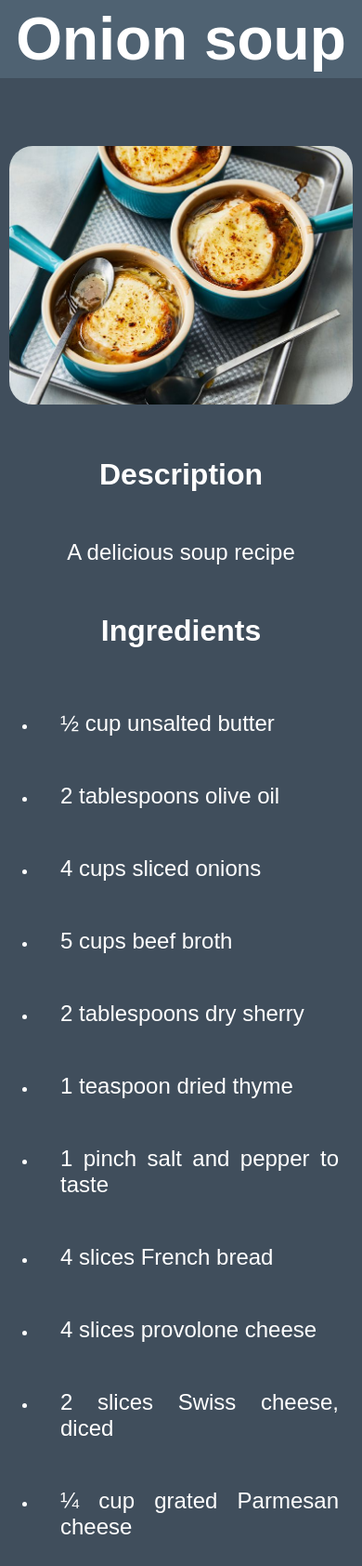
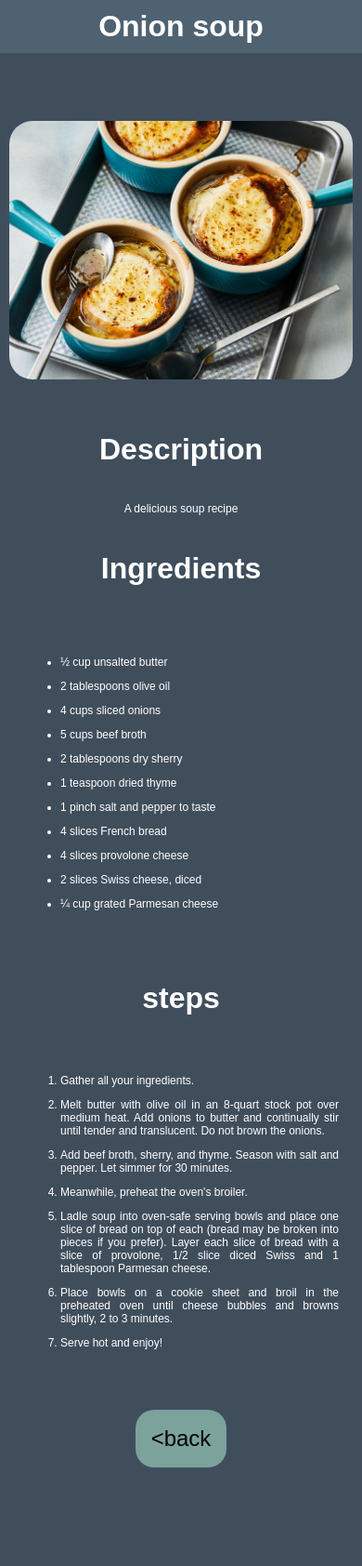
Before and after one commit to BearDad/odin-recipes, a website: page recipes/onion-soup.html in a window 390 px wide. Shown: the top 1684 px of the page at 93% size. After the commit the page ends 1594 px from the top, so only its background shows below. Drawn offline with Linux system fonts and the light colour scheme; a web font is replaced by a local one.

Commit message:
finished foundations-cascade

```diff
--- a/recipes/onion-soup.html
+++ b/recipes/onion-soup.html
@@ -14,8 +14,10 @@
     </div>
     <img src="../images/onion-soup.jpg" alt="Onion-soup" />
     <h2>Description</h2>
-    <p>A delicious soup recipe</p>
+    <p class="paragraph">A delicious soup recipe</p>
     <h2>Ingredients</h2>
+
+    <div class="list">
       <ul>
         <li><p>½ cup unsalted butter</p></li>
 
@@ -37,7 +39,9 @@
 
         <li><p>¼ cup grated Parmesan cheese</p></li>
       </ul>
+    </div>
     <h2>steps</h2>
+    <div class="list">
       <ol>
         <li>Gather all your ingredients.</li>
         <p></p>
@@ -63,9 +67,9 @@
         <li>
           <p>
             Ladle soup into oven-safe serving bowls and place one slice of bread
-          on top of each (bread may be broken into pieces if you prefer). Layer
-          each slice of bread with a slice of provolone, 1/2 slice diced Swiss
-          and 1 tablespoon Parmesan cheese.
+            on top of each (bread may be broken into pieces if you prefer).
+            Layer each slice of bread with a slice of provolone, 1/2 slice diced
+            Swiss and 1 tablespoon Parmesan cheese.
           </p>
         </li>
 
@@ -79,11 +83,12 @@
           </p>
         </li>
       </ol>
+    </div>
 
+    <div id="recipes">
       <p class="recipes">
-      <button class="recipes" onclick="window.location.href='../index.html'">
-        &lt;back
-      </button>
+        <button onclick="window.location.href='../index.html'">&lt;back</button>
       </p>
+    </div>
   </body>
 </html>
--- a/styles.css
+++ b/styles.css
@@ -27,6 +27,7 @@ body {
   height: 100%; /* Ensures both html and body take up the full viewport height */
   margin: 0; /* Removes default margin */
   padding: 0; /* Removes default padding */
+  padding-top: 50px;
 }
 
 body {
@@ -35,31 +36,6 @@ body {
   flex-direction: column;
   font-family: "Rubik Glitch", sans-serif;
   color: white;
-}
-
-#recipes {
-  display: flex;
-  flex-wrap: wrap;
-  justify-content: space-evenly;
-}
-
-#header {
-  margin: 0;
-  padding: 0;
-}
-#header h1 {
-  display: flex;
-  justify-content: center;
-  margin-top: 0px;
-  margin-left: 0px;
-  margin-right: 0px;
-  width: auto;
-  height: auto;
-  max-width: 100%;
-  font-size: 64px;
-  background-color: #4f6272;
-
-  border: 5px solid transparent; /* Set border color and thickness */
 }
 
 img {
@@ -73,8 +49,22 @@ img {
   border-radius: 30px; /* Rounded corners */
 }
 
+#recipes {
+  display: flex;
+  flex-wrap: wrap;
+  justify-content: center;
+  gap: 10px;
+  text-align: center;
+}
+@media (min-width: 800px) {
+  #recipes {
+    gap: 10px; /* Sets a maximum gap */
+  }
+}
+
 .recipes button {
   font-family: "Special Elite", sans-serif;
+  justify-content: center;
   color: black;
   background-color: #7ca29c;
   text-align: center;
@@ -98,41 +88,46 @@ img {
   transform: scale(1.1);
   border-color: #445f5b;
 }
+
+#header {
+  margin: 0;
+  padding: 0;
+  position: fixed;
+  text-align: center;
+  width: 100%;
+  top: 0;
+  background-color: #4f6272;
+  padding: 10px 0;
+  z-index: 10;
+}
+#header h1 {
+  margin: 0;
+  font-size: clamp(32px, 4vw, 128px);
+  text-align: center;
+  color: white;
+}
+.paragraph {
+  font-family: "Special Elite", sans-serif;
+  text-align: center;
+  font-size: clamp(12px, 3vw, 64px);
+}
+#description {
+  margin: 0 auto;
+  padding: 25px;
+  align-content: center;
+  flex-wrap: wrap;
+}
 h2 {
-  font-size: 32px;
+  font-size: clamp(32px, 4vw, 128px);
   text-align: center;
 }
-p {
+.list {
+  display: flex;
   font-family: "Special Elite", sans-serif;
-  font-size: 24px;
+  font-size: clamp(12px, 3vw, 64px);
   text-align: justify;
-  margin: 0 auto;
   padding: 25px;
+  align-content: center;
+  justify-content: left;
+  flex-wrap: wrap;
 }
-/* Add a black background color to the top navigation */
-.topnav {
-  background-color: #333;
-  overflow: hidden;
-}
-
-/* Style the links inside the navigation bar */
-.topnav a {
-  float: left;
-  color: #f2f2f2;
-  text-align: center;
-  padding: 14px 16px;
-  text-decoration: none;
-  font-size: 17px;
-}
-
-/* Change the color of links on hover */
-.topnav a:hover {
-  background-color: #ddd;
-  color: black;
-}
-
-/* Add a color to the active/current link */
-.topnav a.active {
-  background-color: #04aa6d;
-  color: white;
-}
```
Also changed, not shown: recipes/lasagna.html (+17 -8 lines), recipes/the-bear-omelet.html (+13 -9 lines). Lines whose indentation alone changed are shown as unchanged.
